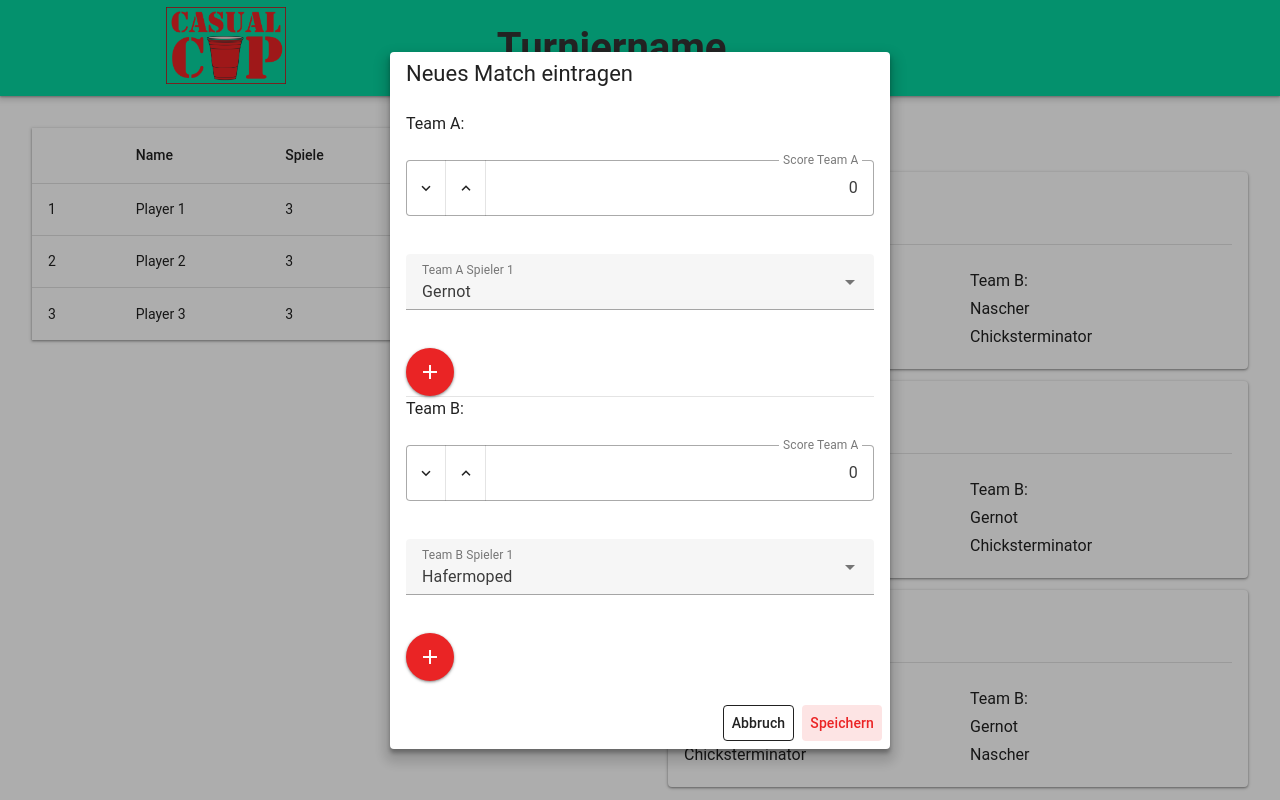
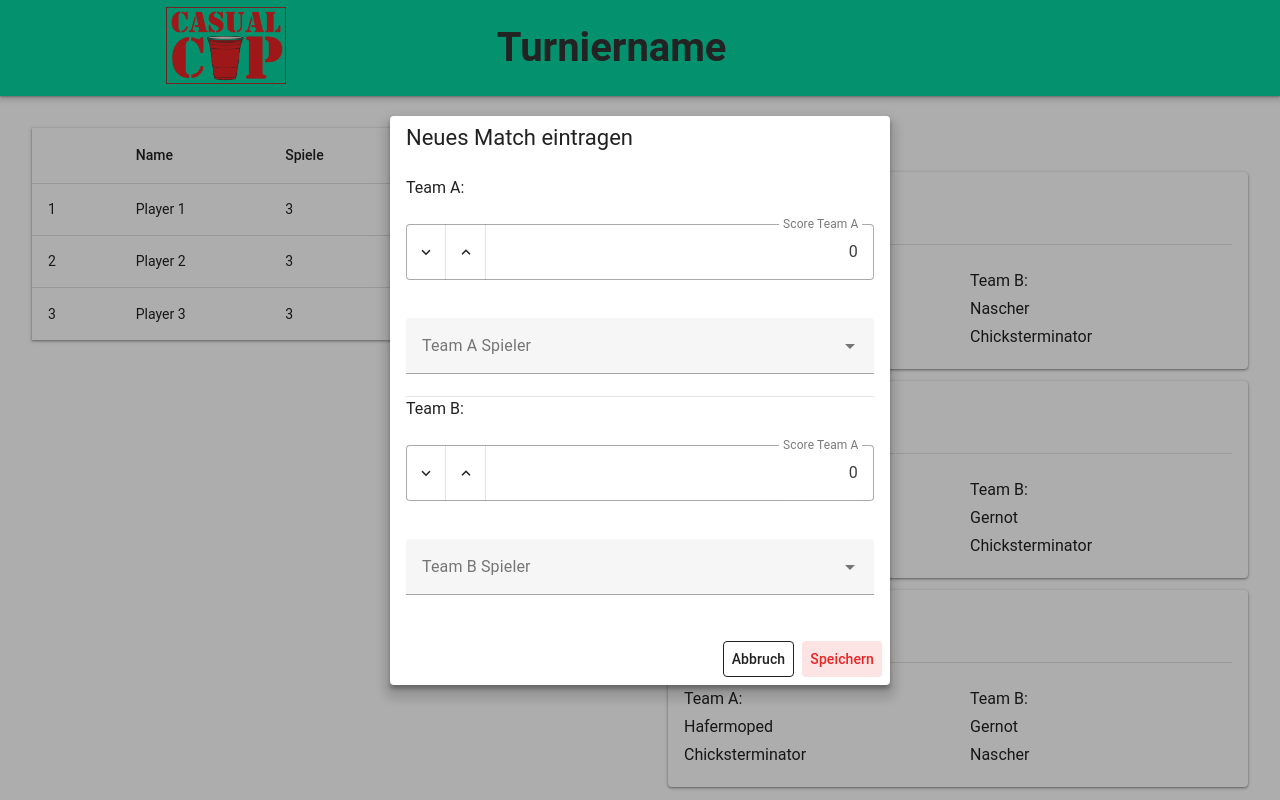
Before and after one commit to LS1893/CasualCup, a Nuxt app: page / in a window 1280 px wide. Both pictures are taken after a click on the button "Neues Match". Built offline with nearby package versions, Linux system fonts and the light colour scheme.

Commit message:
Fixed multiple selection of teams

```diff
--- a/app/pages/index.vue
+++ b/app/pages/index.vue
@@ -16,28 +16,28 @@ const matches = ref([
     new FinalScore([players[1], players[2]], 5, [players[0], players[3]], 1),
     new FinalScore([players[1], players[3]], 2, [players[0], players[2]], 6),
 ])
-const teamA = ref([players[0]])
-const teamB = ref([players[1]])
+const teamA = ref([])
+const teamB = ref([])
 const teamAscore = ref(0)
 const teamBscore = ref(0)
-const defaultA = players[0] as Player
-const defaultB = players[2] as Player
+const defaultA = []
+const defaultB = []
 
 const loadingSaveMatch = ref(false)
 
 function closeDialog() {
   matchDialog.value = false
-  teamA.value = [defaultA]
+  teamA.value = [...defaultA]
   teamAscore.value = 0
-  teamB.value = [defaultB]
+  teamB.value = [...defaultB]
   teamBscore.value = 0
 }
 
 async function saveDialog(a: Player[], aScore: number, b: Player[], bScore: number) {
   loadingSaveMatch.value = true
   try {
-    // TODO values are not quite right here yet
-    const score = new FinalScore(a, aScore, b, bScore);
+    debugger
+    const score = new FinalScore([...teamA.value], teamAscore.value, [...teamB.value], teamBscore.value);
     matches.value.push(score)
   } catch (e) {
     // TODO print error, maybe use snackbar
@@ -107,14 +107,16 @@ async function saveDialog(a: Player[], aScore: number, b: Player[], bScore: numb
                         />
                       </v-col>
                     </v-row>
+                    <!--
                     <v-row v-for="(_, i) in teamA" density="comfortable">
                       <v-col density="comfortable">
                         <v-select v-model="teamA[i]" :items="players" item-title="name" :label="`Team A Spieler ${i+1}`"></v-select>
                       </v-col>
                     </v-row>
+                    -->
                     <v-row density="comfortable">
                       <v-col density="comfortable">
-                        <v-btn icon="mdi-plus" color="primary" @click="teamA.push(players[0])"></v-btn>
+                        <v-select v-model="teamA" :items="players" multiple return-object item-title="name" :label="`Team A Spieler`"></v-select>
                       </v-col>
                     </v-row>
                     <v-divider />
@@ -136,14 +138,9 @@ async function saveDialog(a: Player[], aScore: number, b: Player[], bScore: numb
                         />
                       </v-col>
                     </v-row>
-                    <v-row v-for="(_, i) in teamB" density="comfortable">
-                      <v-col density="comfortable">
-                        <v-select v-model="teamB[i]" :items="players" item-title="name" :label="`Team B Spieler ${i+1}`"></v-select>
-                      </v-col>
-                    </v-row>
                     <v-row density="comfortable">
                       <v-col density="comfortable">
-                        <v-btn icon="mdi-plus" color="primary" @click="teamB.push(players[0])"></v-btn>
+                        <v-select v-model="teamB" :items="players" multiple return-object item-title="name" :label="`Team B Spieler`"></v-select>
                       </v-col>
                     </v-row>
                   </v-container>
```
